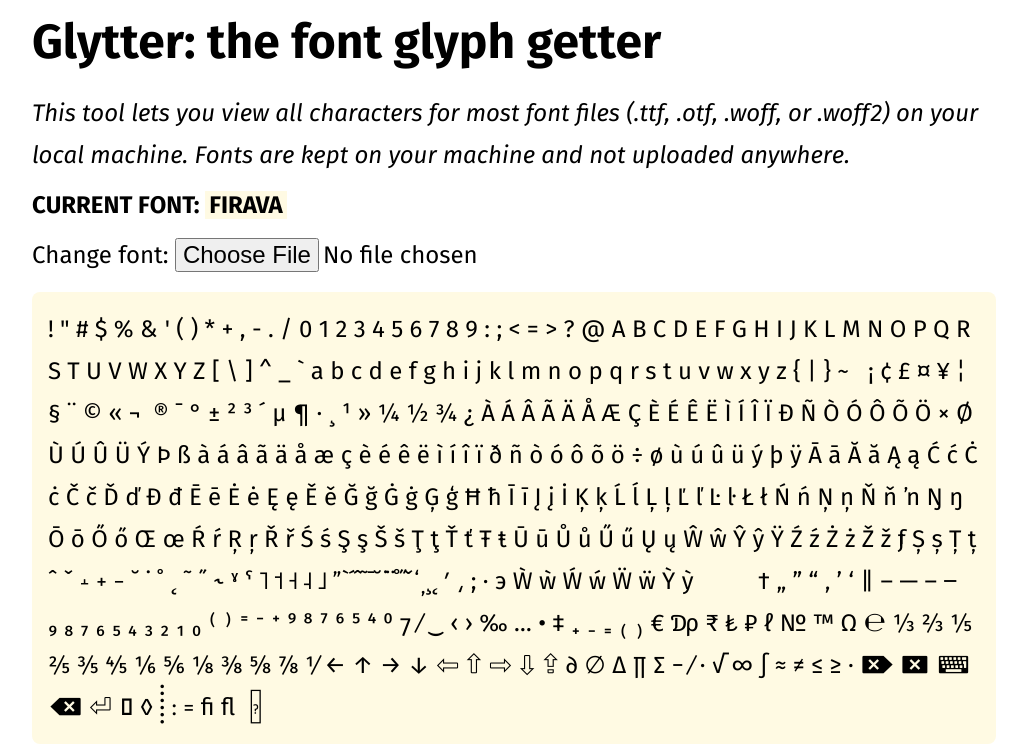
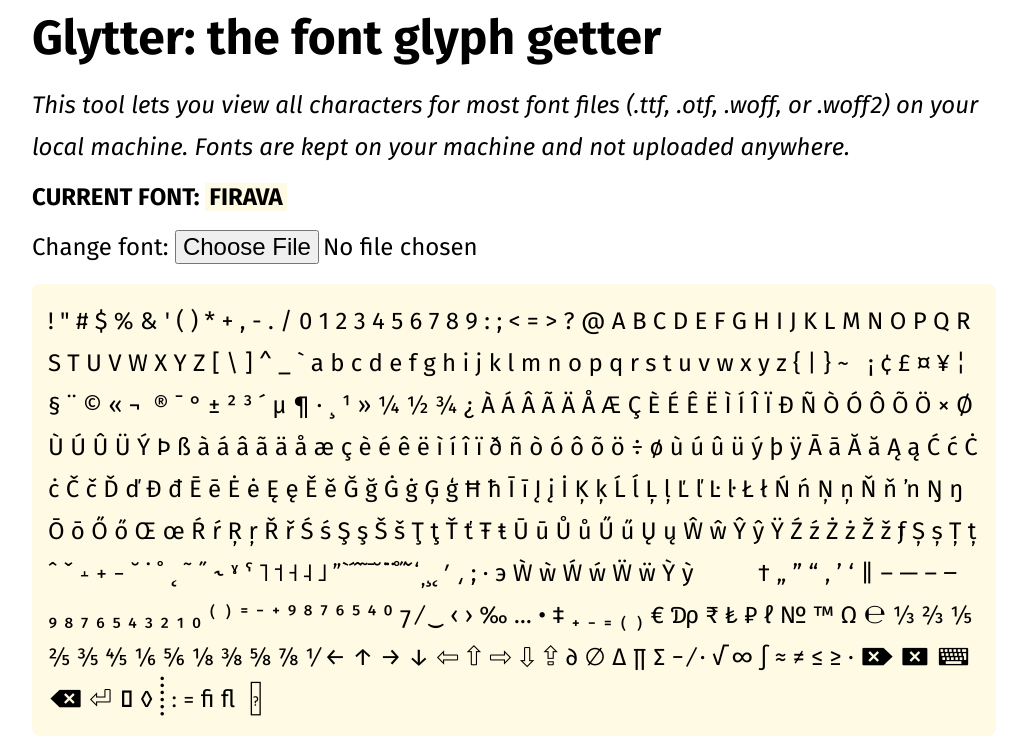
Before and after one commit to hellogreg/glytter, a plain HTML site: page index.html in a window 1280 px wide. Shown: the top 749 px of the page, without its empty margins (126-1153 px from the left). Drawn offline with Linux system fonts and the light colour scheme.

Commit message:
h1 line-height

```diff
--- a/glytter.scss
+++ b/glytter.scss
@@ -39,7 +39,8 @@
     }
 
     h1 {
-      margin: 0;
+      line-height: 1.25;
+      margin: .5rem 0 1rem 0;
     }
 
     h2 {
```
Also changed, not shown: glytter.css, 1 other file.
